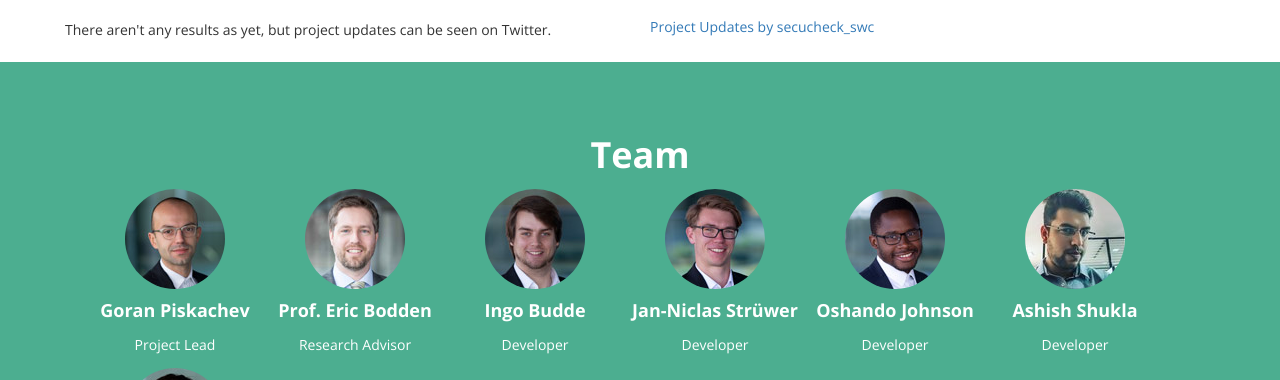
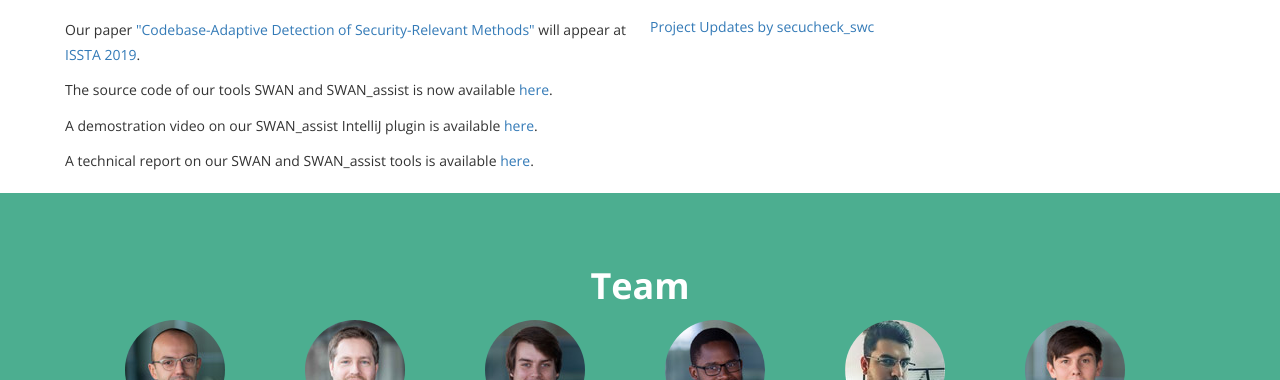
Before and after one commit to secucheck/secucheck.github.io, a plain HTML site: page index.html in a window 1280 px wide. Shown: the part 572-952 px from the top of the page. Drawn offline with nearby package versions, Linux system fonts and the light colour scheme.

Commit message:
added initial results (swan and swan_assist)

```diff
--- a/index.html
+++ b/index.html
@@ -73,7 +73,10 @@
 			<h1>Results</h1>
 			<div class="row">
 				<div class="column">
-					<p>There aren't any results as yet, but project updates can be seen on Twitter.</p>
+					<p>Our paper <a href="https://piskachev.com/wp-content/uploads/2019/06/swan-paper.pdf">"Codebase-Adaptive Detection of Security-Relevant Methods"</a> will appear at <a href="https://conf.researchr.org/details/issta-2019/issta-2019-Technical-Papers/17/Codebase-Adaptive-Detection-of-Security-Relevant-Methods"> ISSTA 2019</a>. </p>
+					<p>The source code of our tools SWAN and SWAN_assist is now available <a href="https://github.com/secure-software-engineering/swan">here</a>.</p>
+					<p>A demostration video on our SWAN_assist IntelliJ plugin is available <a href="https://www.youtube.com/watch?v=nAExeTP1r_c">here</a>. </p>
+					<p>A technical report on our SWAN and SWAN_assist tools is available <a href="https://www.hni.uni-paderborn.de/publikationen/publikationen/?tx_hnippview_pi1%5Bpublikation%5D=9859">here</a>. </p>
 				</div>
 				<div class="column">
 					<a class="twitter-timeline" href="https://twitter.com/secucheck_swc?ref_src=twsrc%5Etfw">Project Updates by secucheck_swc</a> <script async src="https://platform.twitter.com/widgets.js" charset="utf-8"></script>
@@ -100,11 +103,6 @@
 					<div class="team-card">
 						<img src="img/ingo.jpg" class="responsive team-image"/>
 						<h4 class="h-white">Ingo Budde</h4>
-						<p>Developer</p>
-					</div>
-					<div class="team-card">
-						<img src="img/jan-niclas.jpg" class="responsive team-image"/>
-						<h4 class="h-white">Jan-Niclas Strüwer</h4>
 						<p>Developer</p>
 					</div>
 					<div class="team-card">
```
